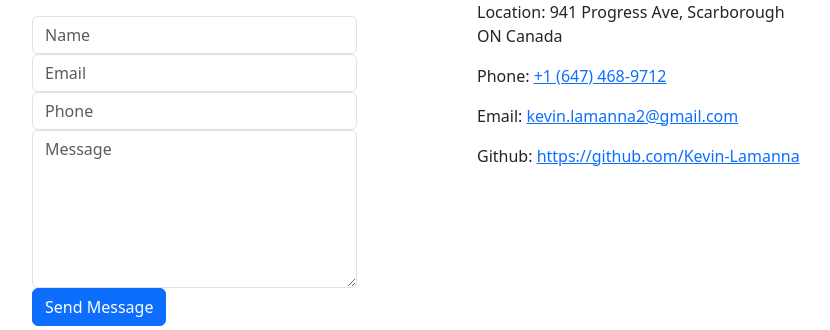
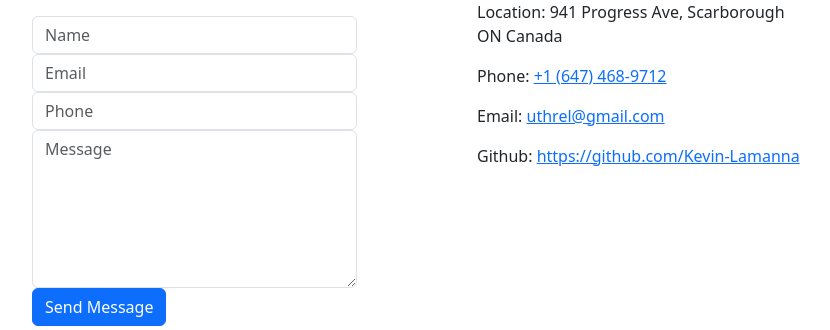
Before and after one commit to Ugyen5007/Assignment01, a Node server app: page /contact in a window 1280 px wide. Shown: the part 362-692 px from the top of the page, without its empty margins (223-1053 px from the left). Run offline with Node 20, Linux system fonts and the light colour scheme; some libraries are stand-ins or nearby versions.

Commit message:
Update contact.ejs

```diff
--- a/views/content/contact.ejs
+++ b/views/content/contact.ejs
@@ -151,7 +151,7 @@
 
                                 <div class="text pl-3">
 
-                                <p><span>Email:</span> <a href="mailto:kevin.lamanna2@gmail.com">kevin.lamanna2@gmail.com</a></p>
+                                <p><span>Email:</span> <a href="mailto:uthrel@gmail.com">uthrel@gmail.com</a></p>
 
                               </div>
 
```
